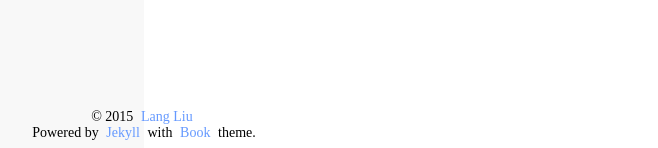
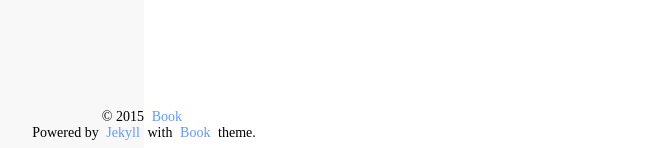
Before and after one commit to taroooyan/book, a Jekyll site: the page built from about.html, in a window 1280 px wide. Shown: the part 749-897 px from the top of the page, without its empty margins (496-1154 px from the left). Built offline with Jekyll 4.4.1, drawn with Linux system fonts in a browser that asks for light colours.

Commit message:
replace site title

```diff
--- a/_config.yml
+++ b/_config.yml
@@ -1,4 +1,4 @@
-title: Lang Liu
+title: Book
 description: Programmer & Traveler.
 url: http://kkninjae.com
 baseurl: /book
```
